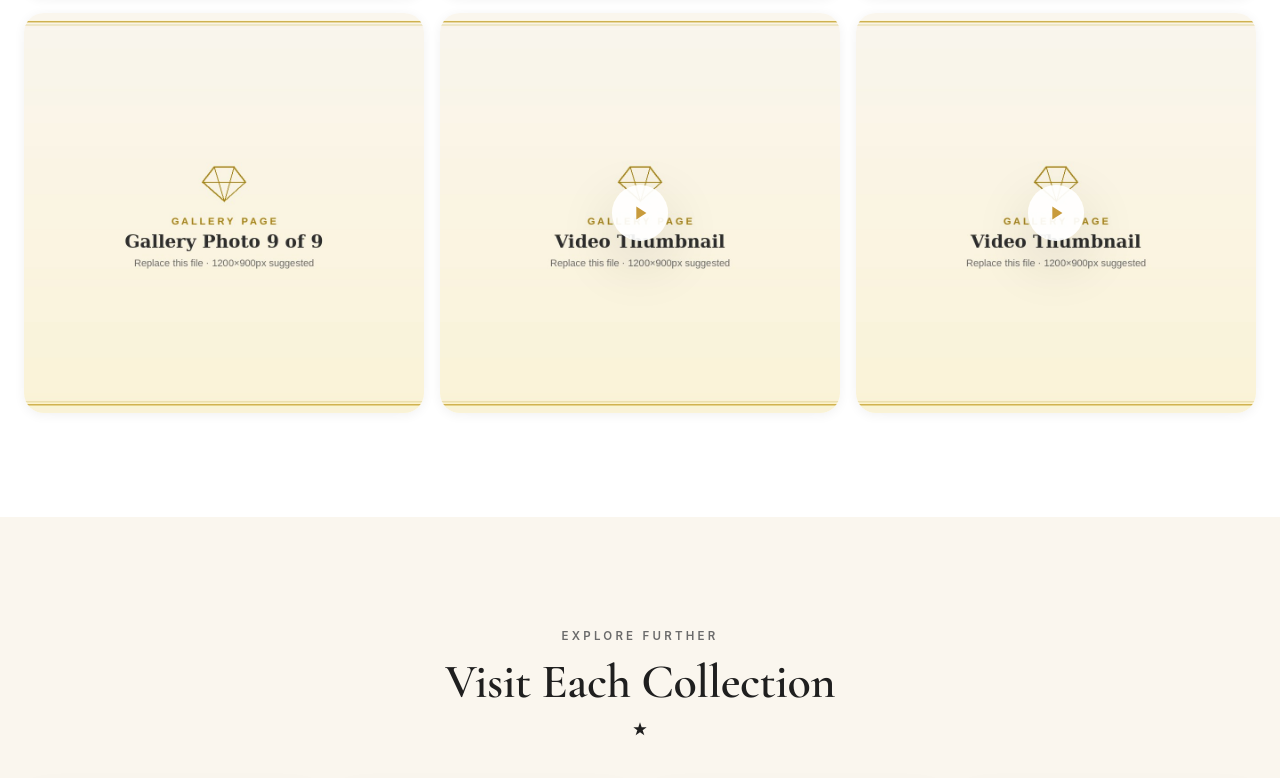
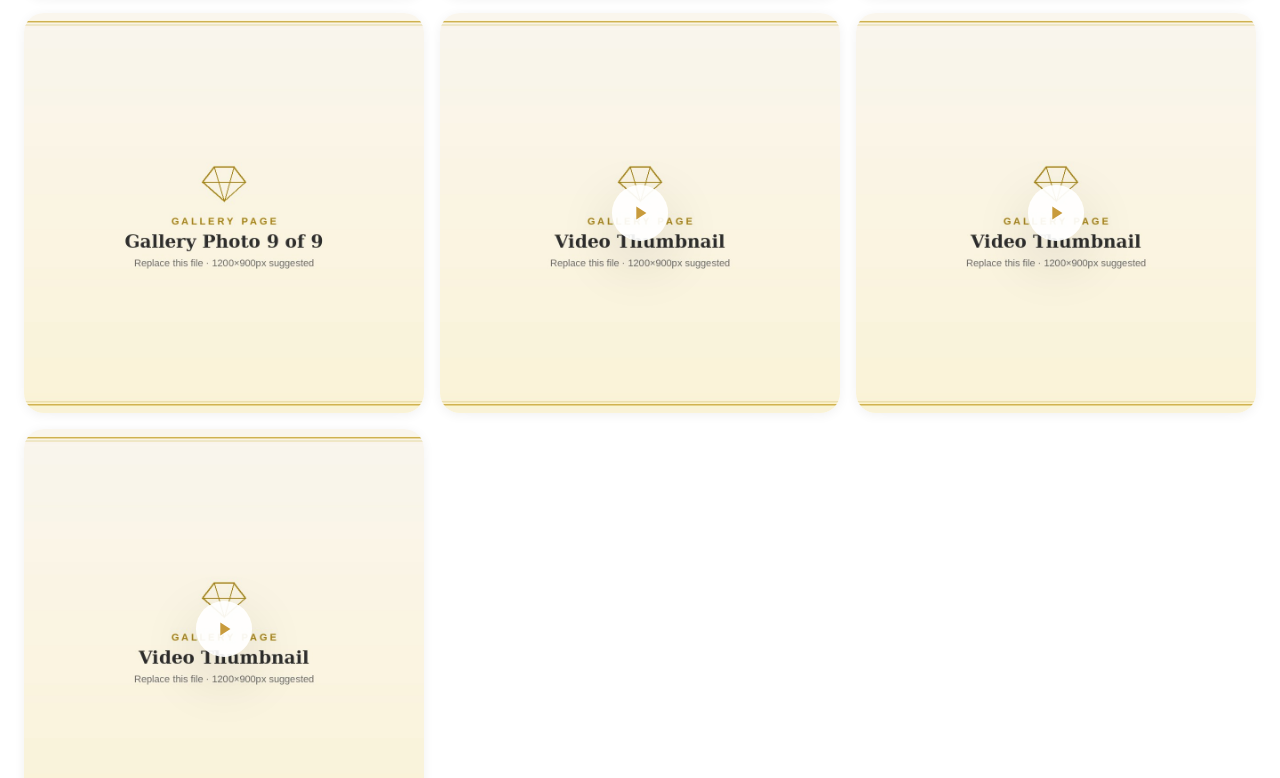
Before and after one commit to eaglecrown600-oss/Madhavanjewellers, a website built with Vite: page gallery.html in a window 1280 px wide. Shown: the part 2022-2800 px from the top of the page. Built offline with nearby package versions, Linux system fonts and the light colour scheme.

Commit message:
Add video thumbnail for 'Behind the Craft'

```diff
--- a/gallery.html
+++ b/gallery.html
@@ -111,6 +111,13 @@
             </div>
             <div class="gallery-item-overlay"><h4>Behind the Craft</h4><span>▶ Play Video</span></div>
           </a>
+             <a href="#" class="gallery-item reveal" data-category="video" data-video="public/craftsmanship.mp4">
+            <img src="images/gallery/video-thumb1.jpg" alt="Behind the craft video" loading="lazy" />
+            <div class="play-badge">
+              <svg width="22" height="22" viewBox="0 0 24 24" fill="currentColor"><path d="M8 5v14l11-7z"/></svg>
+            </div>
+            <div class="gallery-item-overlay"><h4>Behind the Craft</h4><span>▶ Play Video</span></div>
+          </a>
         </div>
       </div>
     </section>
```
